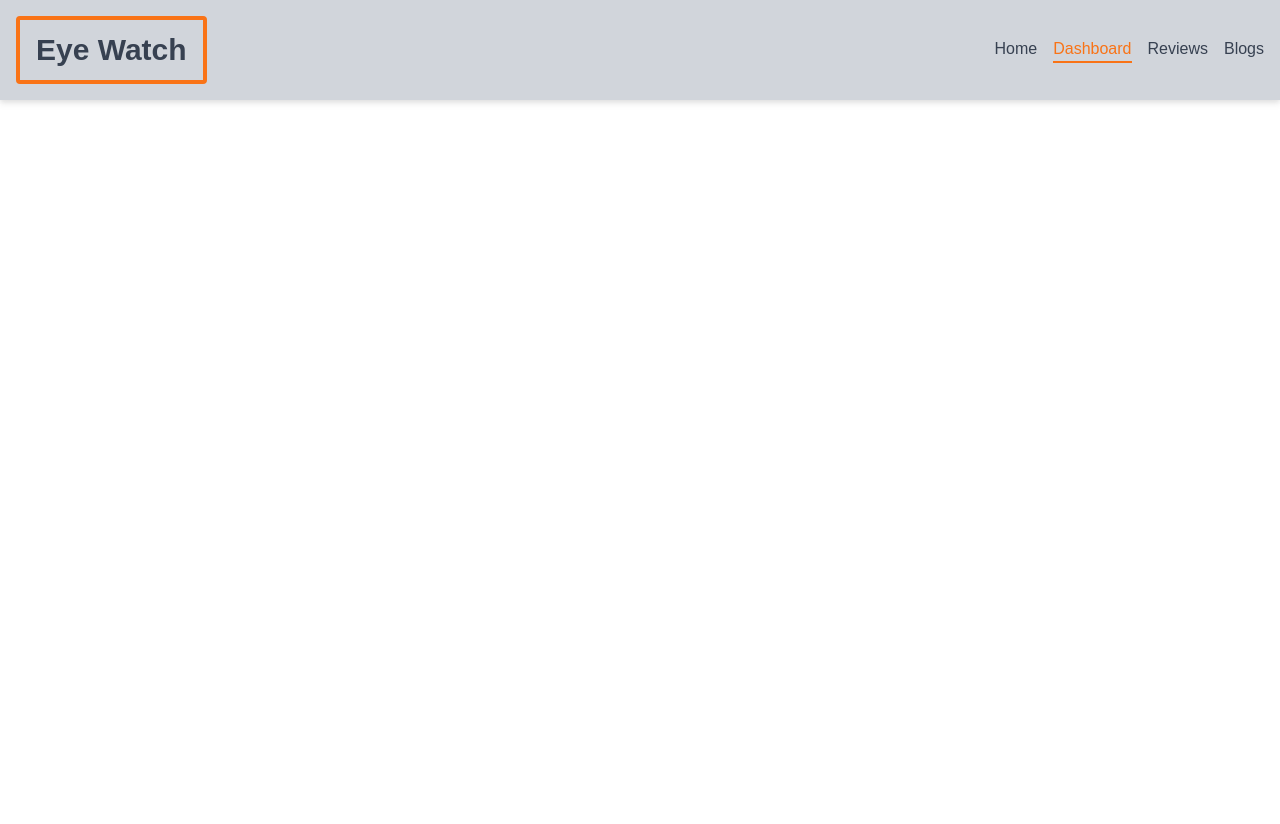
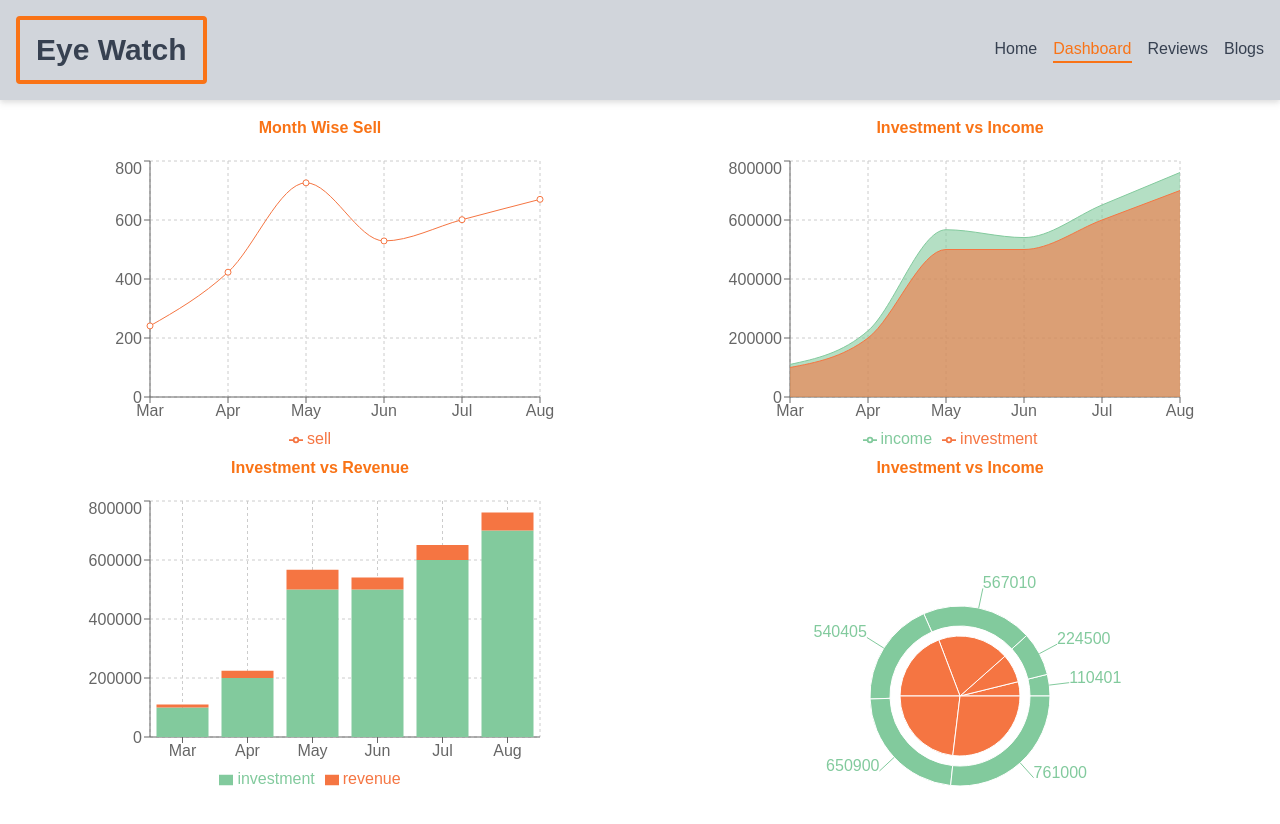
Before and after one commit to nhridoy/product-analysis-website, a React (Create React App) app: page /dashboard in a window 1280 px wide. Shown: the top 824 px of the page. Before the commit the page ends 800 px from the top, so only its background shows below. Built offline with nearby package versions, Linux system fonts and the light colour scheme.

Commit message:
Dashboard Page

```diff
--- a/src/App.js
+++ b/src/App.js
@@ -1,6 +1,7 @@
 import { Route, Routes } from "react-router-dom";
 import "./App.css";
 import Header from "./components/Header/Header";
+import Dashboard from "./Pages/Dashboard/Dashboard";
 import Home from "./Pages/Home/Home";
 import Reviews from "./Pages/Reviews/Reviews";
 
@@ -11,6 +12,7 @@ function App() {
       <Routes>
         <Route path="/" element={<Home />} />
         <Route path="/reviews" element={<Reviews />} />
+        <Route path="/dashboard" element={<Dashboard />} />
       </Routes>
     </div>
   );
--- /dev/null
+++ b/src/Pages/Dashboard/Dashboard.js
@@ -0,0 +1,155 @@
+import React, { useEffect } from "react";
+import {
+  Area,
+  AreaChart,
+  Bar,
+  BarChart,
+  CartesianGrid,
+  Legend,
+  Line,
+  LineChart,
+  Pie,
+  PieChart,
+  ResponsiveContainer,
+  Tooltip,
+  XAxis,
+  YAxis,
+} from "recharts";
+
+const Dashboard = () => {
+  const [data, setData] = React.useState([]);
+  useEffect(() => {
+    fetch("data/sales.json")
+      .then((response) => response.json())
+      .then((json) => {
+        json.map((item) => {
+          item.income = item.revenue + item.investment;
+        });
+        setData(json);
+      });
+  }, []);
+  return (
+    <div className="grid grid-cols-2 bg-white pt-4">
+      <div className="flex items-center flex-col gap-4">
+        <h2 className="text-orange-500 font-semibold">Month Wise Sell</h2>
+        {data.length > 0 && (
+          <LineChart
+            width={500}
+            height={300}
+            data={data}
+            margin={{
+              top: 5,
+              right: 30,
+              left: 20,
+              bottom: 5,
+            }}
+          >
+            <CartesianGrid strokeDasharray="3 3" />
+            <XAxis dataKey="month" />
+            <Tooltip />
+            <YAxis />
+            <Legend />
+            <Line
+              type="monotone"
+              dataKey="sell"
+              stroke="#f57542"
+              activeDot={{ r: 8 }}
+            />
+          </LineChart>
+        )}
+      </div>
+      <div className="flex items-center flex-col gap-4">
+        <h2 className="text-orange-500 font-semibold">Investment vs Income</h2>
+        {data.length > 0 && (
+          <AreaChart
+            width={500}
+            height={300}
+            data={data}
+            margin={{
+              top: 5,
+              right: 30,
+              left: 20,
+              bottom: 5,
+            }}
+          >
+            <CartesianGrid strokeDasharray="3 3" />
+            <XAxis dataKey="month" />
+            <Tooltip />
+            <YAxis />
+            <Legend />
+            <Area
+              type="monotone"
+              dataKey="income"
+              stroke="#82ca9d"
+              fill="#82ca9d"
+              activeDot={{ r: 8 }}
+            />
+            <Area
+              type="monotone"
+              dataKey="investment"
+              stroke="#f57542"
+              fill="#f57542"
+              activeDot={{ r: 8 }}
+            />
+          </AreaChart>
+        )}
+      </div>
+      <div className="flex items-center flex-col gap-4">
+        <h2 className="text-orange-500 font-semibold">Investment vs Revenue</h2>
+        {data.length > 0 && (
+          <BarChart
+            width={500}
+            height={300}
+            data={data}
+            margin={{
+              top: 5,
+              right: 30,
+              left: 20,
+              bottom: 5,
+            }}
+          >
+            <CartesianGrid strokeDasharray="3 3" />
+            <XAxis dataKey="month" />
+            <Tooltip />
+            <YAxis />
+            <Legend />
+            <Bar
+              type="monotone"
+              dataKey="investment"
+              fill="#82ca9d"
+              stackId="a"
+            />
+            <Bar type="monotone" dataKey="revenue" fill="#f57542" stackId="a" />
+          </BarChart>
+        )}
+      </div>
+      <div className="flex items-center flex-col gap-4">
+        <h2 className="text-orange-500 font-semibold">Investment vs Income</h2>
+        {data.length > 0 && (
+          <PieChart width={400} height={400}>
+            <Pie
+              data={data}
+              dataKey="investment"
+              cx="50%"
+              cy="50%"
+              outerRadius={60}
+              fill="#f57542"
+            />
+            <Pie
+              data={data}
+              dataKey="income"
+              cx="50%"
+              cy="50%"
+              innerRadius={70}
+              outerRadius={90}
+              fill="#82ca9d"
+              label
+            />
+          </PieChart>
+        )}
+      </div>
+    </div>
+  );
+};
+
+export default Dashboard;
--- a/src/components/Header/Header.js
+++ b/src/components/Header/Header.js
@@ -3,7 +3,7 @@ import { NavLink } from "react-router-dom";
 
 const Header = () => {
   return (
-    <div className="sticky top-0 bg-gray-300 drop-shadow-md shadow-white">
+    <div className="sticky top-0 bg-gray-300 drop-shadow-md shadow-white z-10">
       <div className="flex justify-between items-center container mx-auto p-4">
         <NavLink
           to="/"
```
